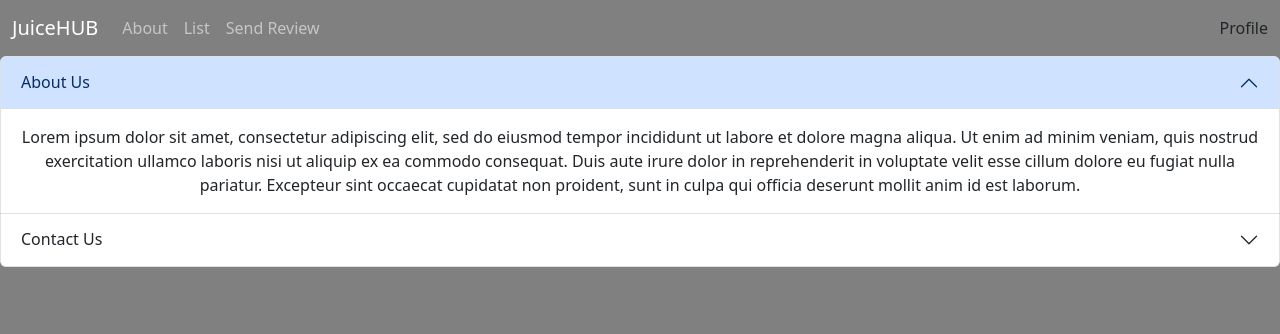
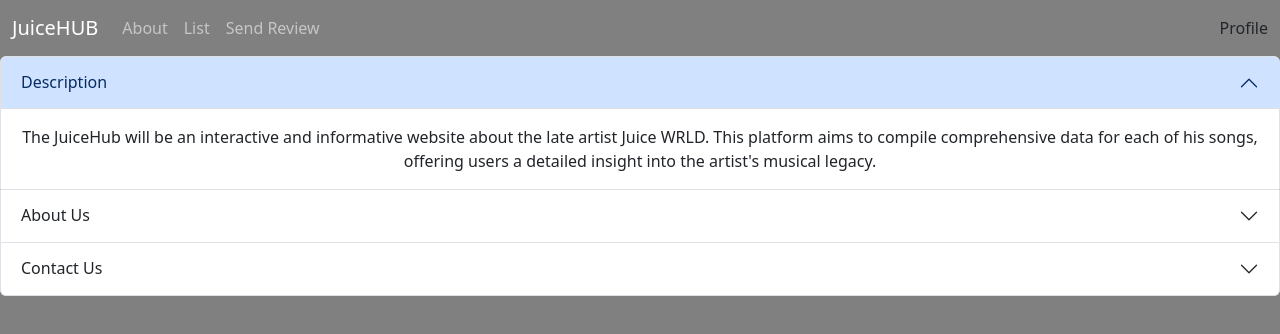
Before and after one commit to Saul999/JuiceHUB, a React (Vite) app in the folder frontend/: page /about in a window 1280 px wide. Shown: the top 334 px of the page. Built offline with nearby package versions, Linux system fonts and the light colour scheme.

Commit message:
updated Contact, Projecet desc and about us

```diff
--- a/frontend/src/components/About.tsx
+++ b/frontend/src/components/About.tsx
@@ -4,27 +4,26 @@
   return (
     <Accordion defaultActiveKey="0">
       <Accordion.Item eventKey="0">
-        <Accordion.Header>About Us</Accordion.Header>
+        <Accordion.Header>Description</Accordion.Header>
         <Accordion.Body>
-          Lorem ipsum dolor sit amet, consectetur adipiscing elit, sed do
-          eiusmod tempor incididunt ut labore et dolore magna aliqua. Ut enim ad
-          minim veniam, quis nostrud exercitation ullamco laboris nisi ut
-          aliquip ex ea commodo consequat. Duis aute irure dolor in
-          reprehenderit in voluptate velit esse cillum dolore eu fugiat nulla
-          pariatur. Excepteur sint occaecat cupidatat non proident, sunt in
-          culpa qui officia deserunt mollit anim id est laborum.
+          The JuiceHub will be an interactive and informative website about the
+          late artist Juice WRLD. This platform aims to compile comprehensive
+          data for each of his songs, offering users a detailed insight into the
+          artist's musical legacy.
         </Accordion.Body>
       </Accordion.Item>
       <Accordion.Item eventKey="1">
+        <Accordion.Header>About Us</Accordion.Header>
+        <Accordion.Body>
+          I am a computer science student working on the JuiceHub for fun and on
+          my freetime.
+        </Accordion.Body>
+      </Accordion.Item>
+      <Accordion.Item eventKey="3">
         <Accordion.Header>Contact Us</Accordion.Header>
         <Accordion.Body>
-          Lorem ipsum dolor sit amet, consectetur adipiscing elit, sed do
-          eiusmod tempor incididunt ut labore et dolore magna aliqua. Ut enim ad
-          minim veniam, quis nostrud exercitation ullamco laboris nisi ut
-          aliquip ex ea commodo consequat. Duis aute irure dolor in
-          reprehenderit in voluptate velit esse cillum dolore eu fugiat nulla
-          pariatur. Excepteur sint occaecat cupidatat non proident, sunt in
-          culpa qui officia deserunt mollit anim id est laborum.
+          If you have any question or need to contact me email @
+          sauljr385@gmail.com
         </Accordion.Body>
       </Accordion.Item>
     </Accordion>
```
